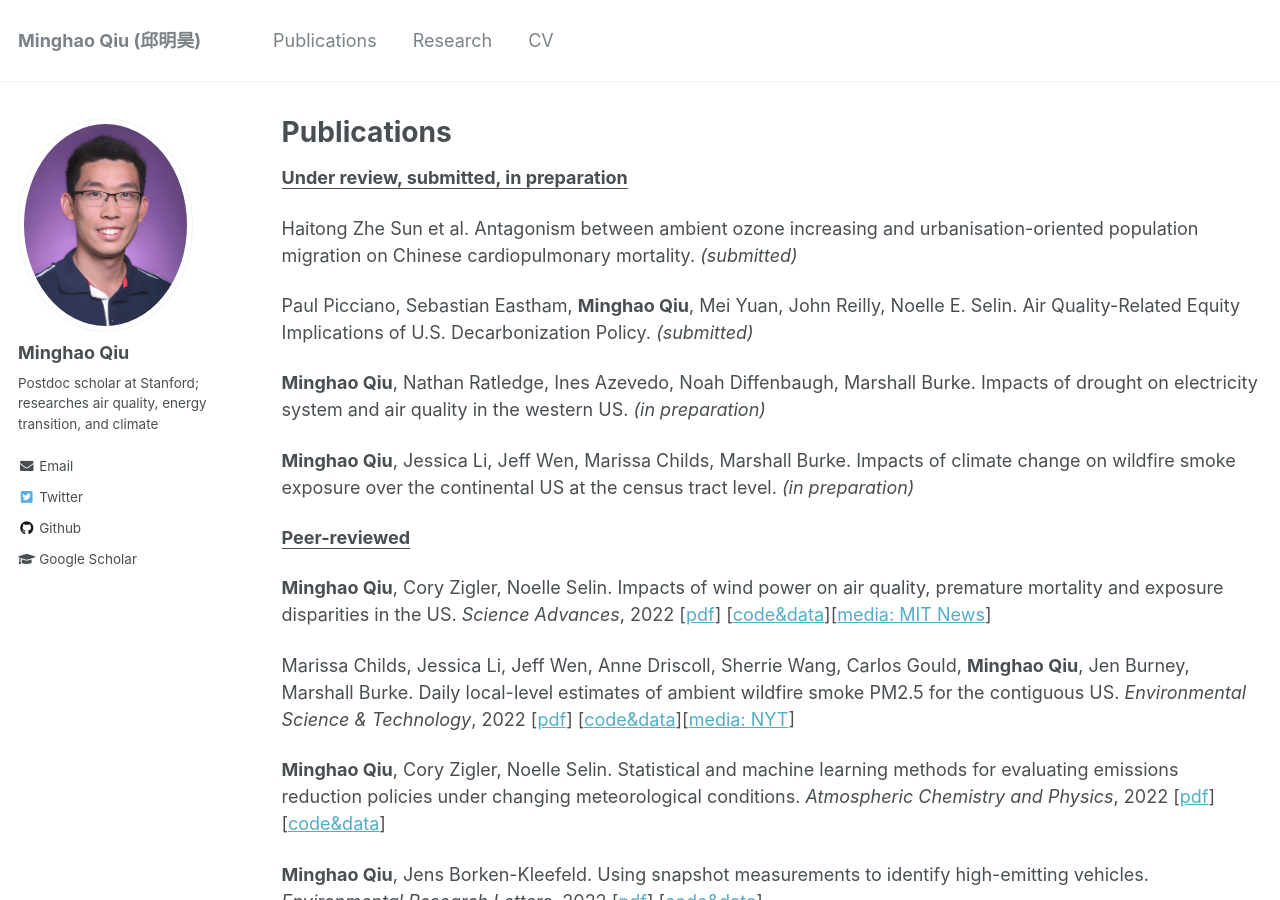
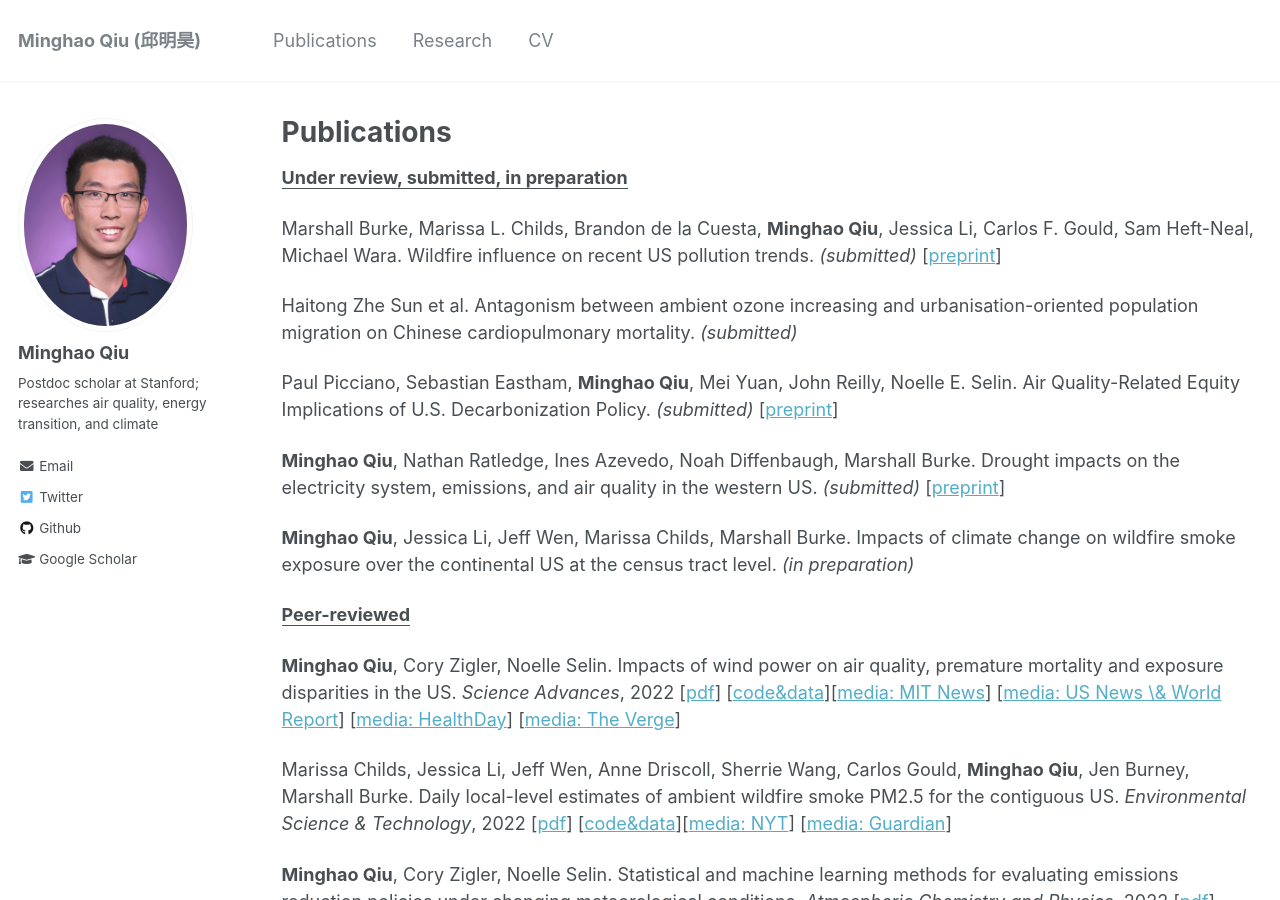
Before and after one commit to mhqiu/mhqiu.github.io, a Jekyll site: the page built from _pages/publications.md, in a window 1280 px wide and 900 px high. Built offline with Jekyll 4.4.1, drawn with Linux system fonts in a browser that asks for light colours.

Commit message:
Update publications.md

```diff
--- a/_pages/publications.md
+++ b/_pages/publications.md
@@ -21,20 +21,22 @@ author_profile: true
 
 **<ins>Under review, submitted, in preparation</ins>**
 
+Marshall Burke, Marissa L. Childs, Brandon de la Cuesta, **Minghao Qiu**, Jessica Li, Carlos F. Gould, Sam Heft-Neal, Michael Wara. Wildfire influence on recent US pollution trends. *(submitted)* \[[preprint](https://eartharxiv.org/repository/view/4840/)\]
+
 Haitong Zhe Sun et al. Antagonism between ambient ozone increasing and urbanisation-oriented population migration on Chinese cardiopulmonary mortality. *(submitted)*
 
-Paul Picciano, Sebastian Eastham, **Minghao Qiu**, Mei Yuan, John Reilly, Noelle E. Selin. Air Quality-Related Equity Implications of U.S. Decarbonization Policy. *(submitted)*
+Paul Picciano, Sebastian Eastham, **Minghao Qiu**, Mei Yuan, John Reilly, Noelle E. Selin. Air Quality-Related Equity Implications of U.S. Decarbonization Policy. *(submitted)* \[[preprint](https://eartharxiv.org/repository/view/4591/)\]
 
-**Minghao Qiu**, Nathan Ratledge, Ines Azevedo, Noah Diffenbaugh, Marshall Burke. Impacts of drought on electricity system and air quality in the western US. *(in preparation)*
+**Minghao Qiu**, Nathan Ratledge, Ines Azevedo, Noah Diffenbaugh, Marshall Burke. Drought impacts on the electricity system, emissions, and air quality in the western US.  *(submitted)* \[[preprint](https://doi.org/10.31223/X5ZM1P)\]
 
 **Minghao Qiu**, Jessica Li, Jeff Wen, Marissa Childs, Marshall Burke. Impacts of climate change on wildfire smoke exposure over the continental US at the census tract level. *(in preparation)*
 
 
 **<ins>Peer-reviewed</ins>**
 
-**Minghao Qiu**, Cory Zigler, Noelle Selin. Impacts of wind power on air quality, premature mortality and exposure disparities in the US. *Science Advances*, 2022 \[[pdf](https://www.science.org/doi/10.1126/sciadv.abn8762)\] \[[code&data](https://zenodo.org/record/6404168#.Y4phMeyZNFM)\]\[[media: MIT News](https://news.mit.edu/2022/wind-health-impact-1202)\]
+**Minghao Qiu**, Cory Zigler, Noelle Selin. Impacts of wind power on air quality, premature mortality and exposure disparities in the US. *Science Advances*, 2022 \[[pdf](https://www.science.org/doi/10.1126/sciadv.abn8762)\] \[[code&data](https://zenodo.org/record/6404168#.Y4phMeyZNFM)\]\[[media: MIT News](https://news.mit.edu/2022/wind-health-impact-1202)\] \[[media: US News \& World Report](https://www.usnews.com/news/health-news/articles/2022-12-02/wind-power-is-bringing-americans-real-health-benefits)\] \[[media: HealthDay](https://consumer.healthday.com/air-pollution-2658790383.html?mc_cid=7396a27322&mc_eid=UNIQID)\] \[[media: The Verge](https://www.theverge.com/2022/12/2/23488771/wind-energy-pollution-study-biden-environmental-justice)\]
 
-Marissa Childs, Jessica Li, Jeff Wen, Anne Driscoll, Sherrie Wang, Carlos Gould, **Minghao Qiu**, Jen Burney, Marshall Burke. Daily local-level estimates of ambient wildfire smoke PM2.5 for the contiguous US. *Environmental Science & Technology*, 2022  \[[pdf](https://pubs.acs.org/doi/10.1021/acs.est.2c02934)\] \[[code&data](https://www.stanfordecholab.com/wildfire_smoke)\]\[[media: NYT](https://www.nytimes.com/interactive/2022/09/22/climate/wildfire-smoke-pollution.html)\]
+Marissa Childs, Jessica Li, Jeff Wen, Anne Driscoll, Sherrie Wang, Carlos Gould, **Minghao Qiu**, Jen Burney, Marshall Burke. Daily local-level estimates of ambient wildfire smoke PM2.5 for the contiguous US. *Environmental Science & Technology*, 2022  \[[pdf](https://pubs.acs.org/doi/10.1021/acs.est.2c02934)\] \[[code&data](https://www.stanfordecholab.com/wildfire_smoke)\]\[[media: NYT](https://www.nytimes.com/interactive/2022/09/22/climate/wildfire-smoke-pollution.html)\] \[[media: Guardian](https://www.theguardian.com/environment/2022/sep/22/air-quality-wildfire-smoke-pollution-health-risks)\]
 
 **Minghao Qiu**, Cory Zigler, Noelle Selin. Statistical and machine learning methods for evaluating emissions reduction policies under changing meteorological conditions. *Atmospheric Chemistry and Physics*, 2022 \[[pdf](https://acp.copernicus.org/articles/22/10551/2022/acp-22-10551-2022.html)\] \[[code&data](https://zenodo.org/record/6857259#.YwGn3eyZOdo)\]
 
```
